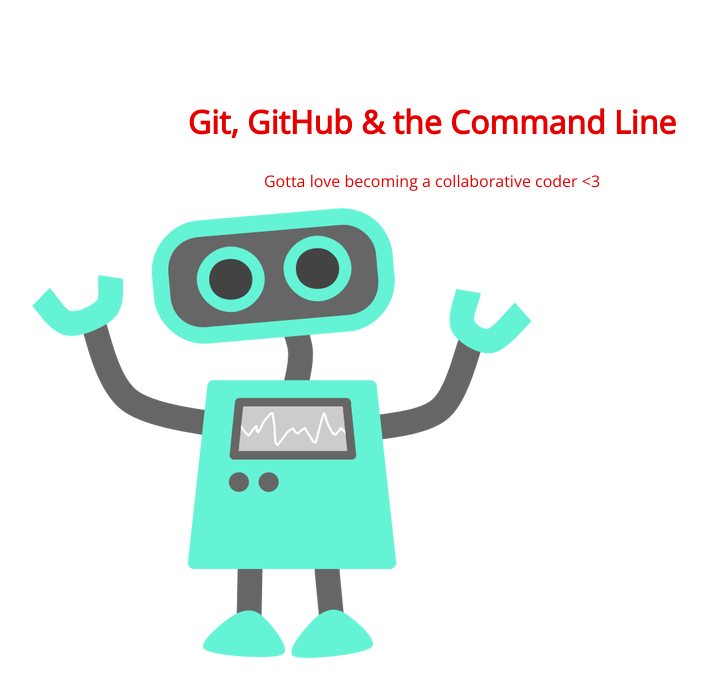
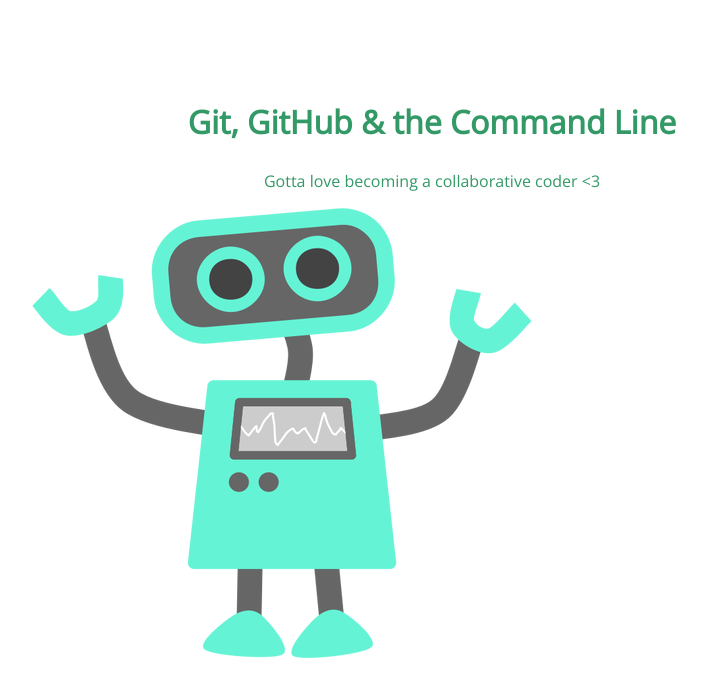
Before and after one commit to ruklar/105-project-rie, a plain HTML site: page index.html in a window 1280 px wide. Shown: the whole page, without its empty margins (208-915 px from the left). Drawn offline with nearby package versions, Linux system fonts and the light colour scheme.

Commit message:
changed h1 header to green

```diff
--- a/css/style.css
+++ b/css/style.css
@@ -5,7 +5,7 @@ section {
 section h1,
 section p {
 	text-align: center;
-	color: #e60000;
+	color: #339966;
 }
 section h1 {
 	font: 32px 'Open Sans';
```
